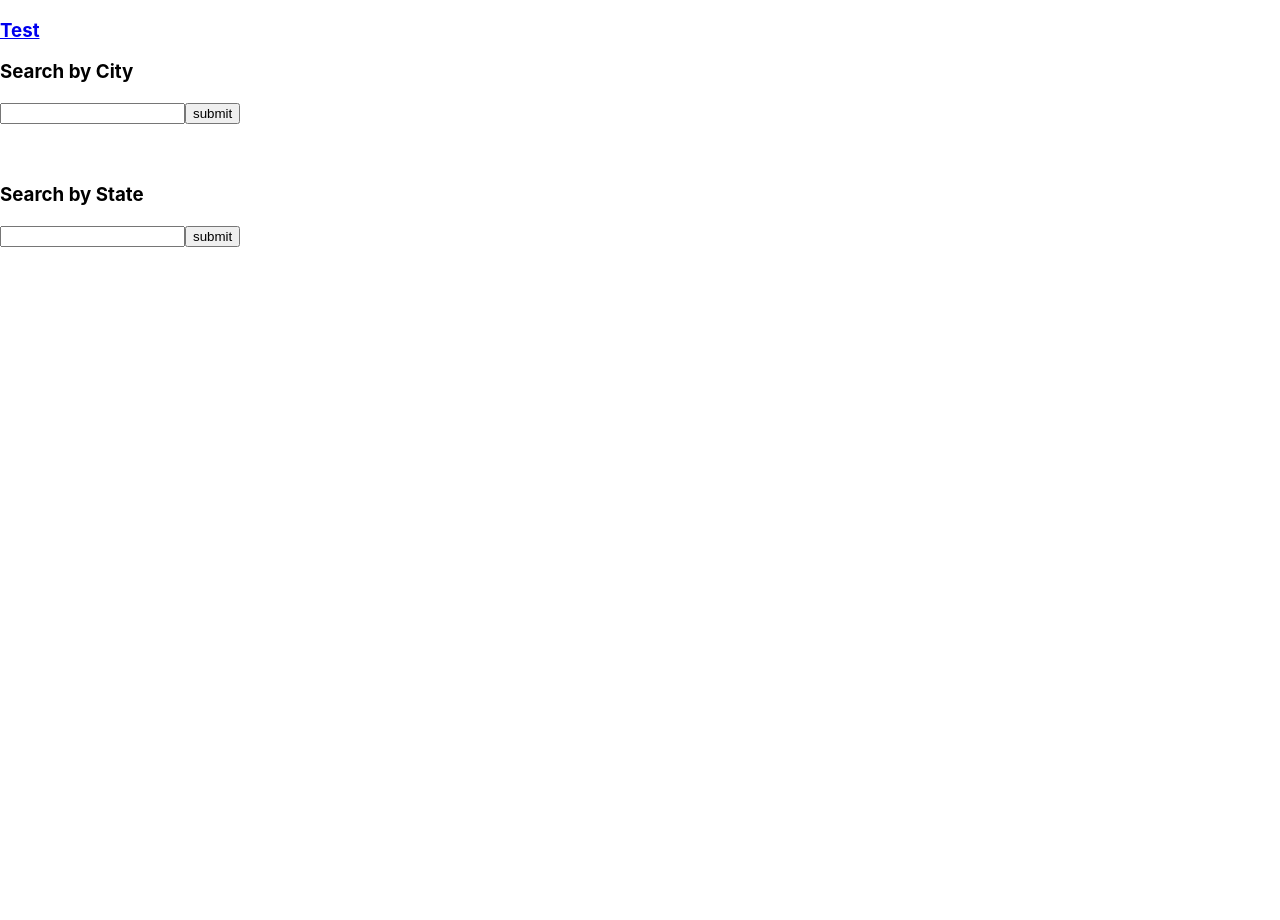
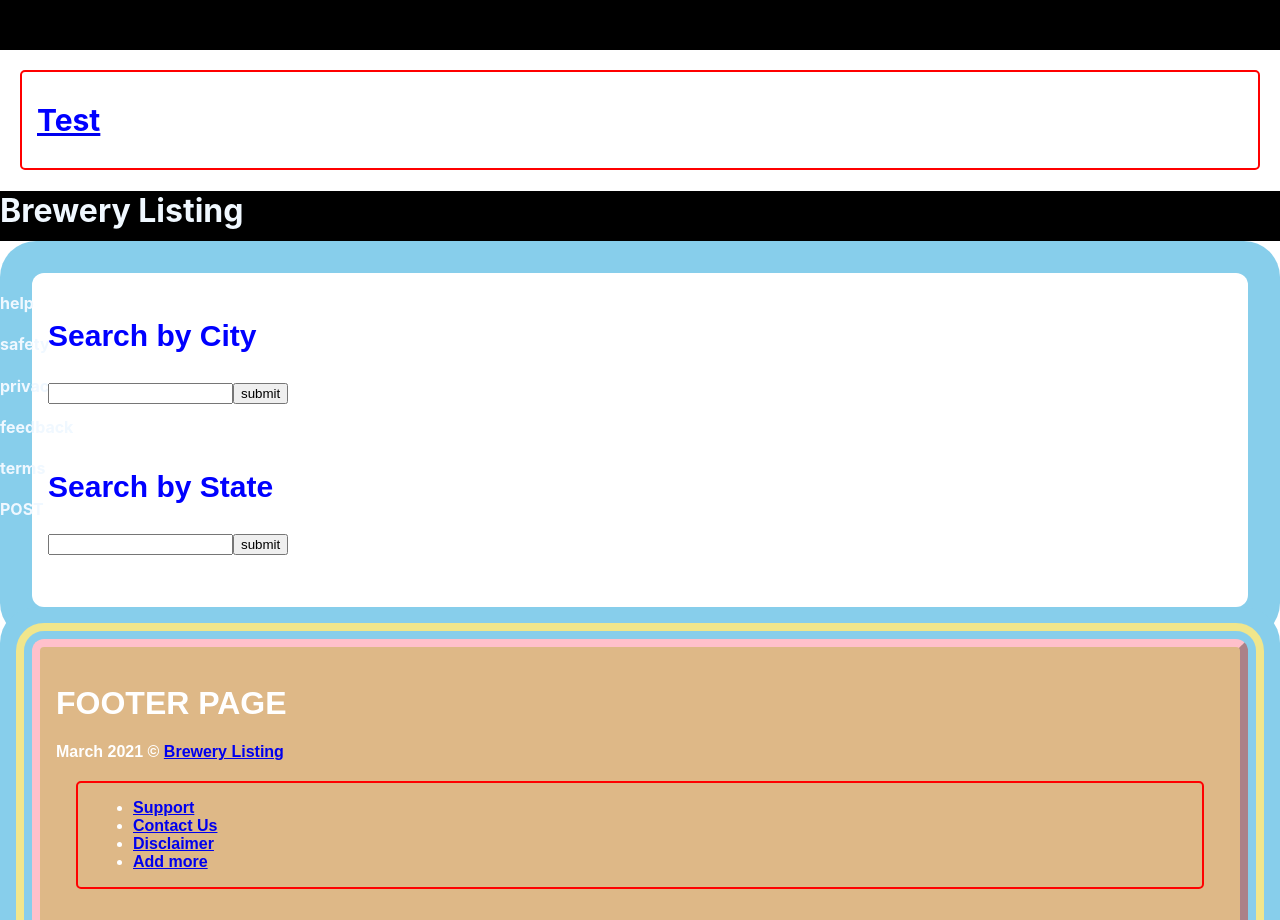
Before and after one commit to nibingcheng/Project-3, a React (Create React App) app in the folder project3-app/: page / in a window 1280 px wide. Shown: the top 920 px of the page. Before the commit the page ends 800 px from the top, so only its background shows below. Built offline with nearby package versions, Linux system fonts and the light colour scheme.

Commit message:
initialFooter

```diff
--- a/project3-app/src/Components/App/App.css
+++ b/project3-app/src/Components/App/App.css
@@ -36,3 +36,79 @@
     transform: rotate(360deg);
   }
 }
+
+header{
+  height: 50px;
+  background-color: black;
+  color: aliceblue;
+
+}
+/* Footer information Starts */
+.Footer {
+  margin-top: 50px;
+  background-color: burlywood;
+  min-height: 5px;
+  outline: 0.5rem solid khaki;
+  align-items: center;
+  justify-content: center;
+  border: 0.5rem outset pink;
+  color: white;
+
+  margin: 2rem;
+  padding: 1rem;
+  outline-offset: 0.5rem;
+  box-shadow: 0 0 0 2rem skyblue;
+  border-radius: 12px;
+  font: bold 1rem sans-serif;
+  margin: 2rem;
+  padding: 1rem;
+  outline-offset: 0.5rem;
+}
+
+#FooterImage {
+  width: 50px;
+  height: 50px;
+  border: #61dafb;
+}
+
+#FooterBWS {
+  font-size: small;
+  color:red;
+
+}
+
+#FooterUSBW {
+font-size: small;
+color: red;
+
+}
+
+
+.facebook {
+  color: #4e64b5;
+}
+
+.twitter {
+  color: #00aced;
+}
+.instagram {
+  color: #9a8f62;
+}
+.youtube {
+  color: #c82929;
+}
+
+.telegram {
+  color: #2ca5e0;
+}
+
+Nav {
+  display: flex;
+  margin-right: 55px;
+  align-items: center;
+  margin: 20px;
+  border: 2px solid red;
+  padding: 0px 15px;
+  border-radius: 5px;
+
+}
--- a/project3-app/src/Components/App/App.js
+++ b/project3-app/src/Components/App/App.js
@@ -4,6 +4,7 @@ import { Route, Link, Switch, Redirect } from "react-router-dom";
 import Home from '../Home/Home';
 import Results from '../Results/Results';
 import axios from "axios";
+import header from "../Header/Header";
 
 
 class App extends Component {
--- /dev/null
+++ b/project3-app/src/Components/Footer/Footer.js
@@ -0,0 +1,38 @@
+import React, { Component } from 'react';
+import { render } from 'react-dom';
+import {Switch, Route, Link, Redirect} from 'react-router-dom';
+import Nav from '../Nav/Nav';
+
+class Footer extends Component {
+
+
+    render() {
+
+        return (
+
+            <div className='Footer'>
+                <h1> FOOTER PAGE </h1>
+
+            {/* Copyright Information */}
+            <div class="copyright">March 2021 © <a href="https://www.openbrewerydb.org/documentation/01-listbreweries" target="_blank">Brewery Listing </a></div>
+
+            {/* Ordered Listing  */}
+                    <div class="orderedList">
+                        <nav id="footer-navigation" class="footer-navigation">
+                            <ul id="footerMenu" class="footerMenu">
+                                <li id="Support" class="Support"><a href="#">Support</a></li>
+                                <li id="Contact" class="Contact"><a href="#">Contact Us</a></li>
+                                <li id="Disclaimer" class="Disclaimer"><a href="#">Disclaimer</a></li>
+                                <li id="AddMore" class="AddMore"><a href="#">Add more</a></li>
+                            </ul>
+                        </nav>
+                    </div>
+
+            </div>
+        )
+
+
+    }
+}
+
+export default Footer;
--- /dev/null
+++ b/project3-app/src/Components/Header/Header.js
@@ -0,0 +1,29 @@
+import React, { Component } from 'react';
+import { render } from 'react-dom';
+import {Switch, Route, Link, Redirect} from 'react-router-dom';
+import Nav from '../Nav/Nav';
+
+class Header extends Component {
+
+
+    render() {
+
+        return (
+
+
+
+            <div className='Header'>
+                <h1>Brewery Listing </h1>
+                <br/>
+                <Nav/>
+            </div>
+
+
+
+        )
+
+
+    }
+}
+
+export default Header;
--- a/project3-app/src/Components/Home/Home.css
+++ b/project3-app/src/Components/Home/Home.css
@@ -0,0 +1,15 @@
+h3 {
+    font-size: 30px;
+    color: blue;
+
+
+}
+
+.Home {
+    box-shadow: 0 0 0 2rem skyblue;
+    border-radius: 12px;
+    font: bold 1rem sans-serif;
+    margin: 2rem;
+    padding: 1rem;
+    outline-offset: 0.5rem;
+  }
--- a/project3-app/src/Components/Home/Home.js
+++ b/project3-app/src/Components/Home/Home.js
@@ -1,6 +1,8 @@
 import React, { Component } from 'react';
 import { Link, Redirect } from 'react-router-dom';
-
+import './Home.css';
+import Header from "../Header/Header";
+import Footer from "../Footer/Footer";
 
 class Home extends Component {
     constructor(props) {
@@ -12,6 +14,12 @@ class Home extends Component {
         console.log(this.props);
         console.log(window.location)
         return (
+            <body>
+
+            <header>
+              <Header/>
+            </header>
+
             <div className="Home">
                 <div>
                     <h3>Search by City</h3>
@@ -43,12 +51,19 @@ class Home extends Component {
                     <br /><br />
                     </form><br />
                 </div>
+                </div>
+
+            <div>
+                <footer>
+                    <Footer/>
+                </footer>
+            </div>
+
+            </body>
+        );
+    }
 
 
-
-            </div>
-        );
-    }
 }
 
 
--- /dev/null
+++ b/project3-app/src/Components/Nav/Nav.js
@@ -0,0 +1,26 @@
+import React, { Component } from 'react';
+import { render } from 'react-dom';
+import {Switch, Route, Link, Redirect} from 'react-router-dom';
+
+
+class Nav extends Component {
+
+
+    render() {
+
+        return (
+
+            <div className='Nav'>
+                <h4>help</h4>
+                <h4>safety</h4>
+                <h4>privacy</h4>
+                <h4>feedback</h4>
+                <h4>terms</h4>
+                <h4>POST</h4>
+            </div>
+        )
+
+    }
+}
+
+export default Nav;
```
Also changed, not shown: project3-app/src/Images/Glassbeer.jpg (added).
